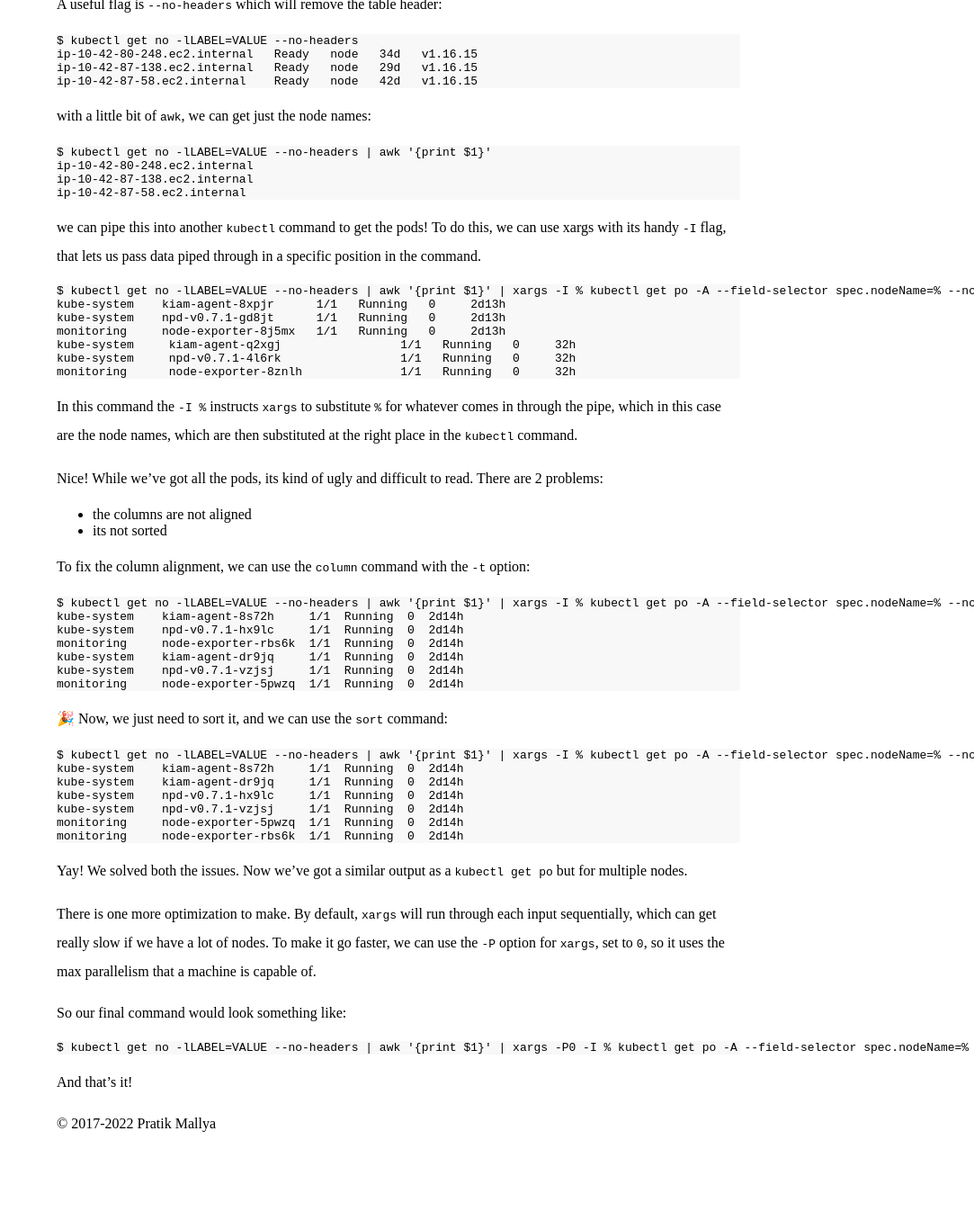
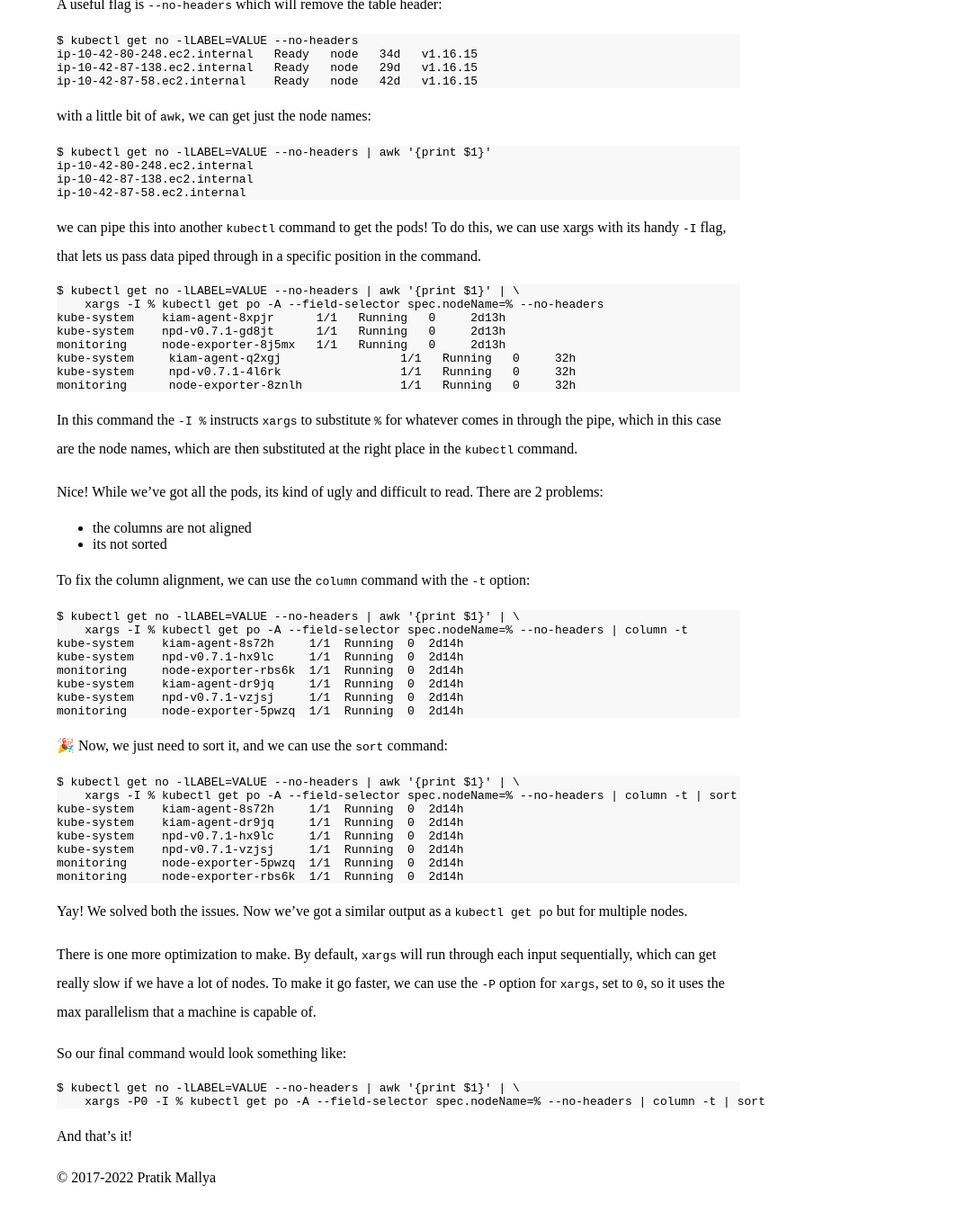
Before and after one commit to pratikmallya/pratikmallya.github.io, a Jekyll site: the page built from _posts/2022-05-05-getting-all-pods-on-nodes.md, in a window 1280 px wide and 1400 px high, scrolled down 537 px. Shown: the top 1357 px of the window at 90% size, without its empty margins (197-1280 px from the left). Built offline with Jekyll 4.4.1, drawn with Linux system fonts in a browser that asks for light colours.

Commit message:
space it out

````diff
--- a/_posts/2022-05-05-getting-all-pods-on-nodes.md
+++ b/_posts/2022-05-05-getting-all-pods-on-nodes.md
@@ -37,7 +37,8 @@ we can pipe this into another `kubectl` command to get the pods! To do this, we
 that lets us pass data piped through in a specific position in the command.
 
 ```
-$ kubectl get no -lLABEL=VALUE --no-headers | awk '{print $1}' | xargs -I % kubectl get po -A --field-selector spec.nodeName=% --no-headers
+$ kubectl get no -lLABEL=VALUE --no-headers | awk '{print $1}' | \
+    xargs -I % kubectl get po -A --field-selector spec.nodeName=% --no-headers
 kube-system    kiam-agent-8xpjr      1/1   Running   0     2d13h
 kube-system    npd-v0.7.1-gd8jt      1/1   Running   0     2d13h
 monitoring     node-exporter-8j5mx   1/1   Running   0     2d13h
@@ -56,7 +57,8 @@ Nice! While we've got all the pods, its kind of ugly and difficult to read. Ther
 To fix the column alignment, we can use the `column` command with the `-t` option:
 
 ```
-$ kubectl get no -lLABEL=VALUE --no-headers | awk '{print $1}' | xargs -I % kubectl get po -A --field-selector spec.nodeName=% --no-headers | column -t
+$ kubectl get no -lLABEL=VALUE --no-headers | awk '{print $1}' | \
+    xargs -I % kubectl get po -A --field-selector spec.nodeName=% --no-headers | column -t
 kube-system    kiam-agent-8s72h     1/1  Running  0  2d14h
 kube-system    npd-v0.7.1-hx9lc     1/1  Running  0  2d14h
 monitoring     node-exporter-rbs6k  1/1  Running  0  2d14h
@@ -67,7 +69,8 @@ monitoring     node-exporter-5pwzq  1/1  Running  0  2d14h
 🎉
 Now, we just need to sort it, and we can use the `sort` command:
 ```
-$ kubectl get no -lLABEL=VALUE --no-headers | awk '{print $1}' | xargs -I % kubectl get po -A --field-selector spec.nodeName=% --no-headers | column -t | sort
+$ kubectl get no -lLABEL=VALUE --no-headers | awk '{print $1}' | \
+    xargs -I % kubectl get po -A --field-selector spec.nodeName=% --no-headers | column -t | sort
 kube-system    kiam-agent-8s72h     1/1  Running  0  2d14h
 kube-system    kiam-agent-dr9jq     1/1  Running  0  2d14h
 kube-system    npd-v0.7.1-hx9lc     1/1  Running  0  2d14h
@@ -84,7 +87,8 @@ it uses the max parallelism that a machine is capable of.
 So our final command would look something like:
 
 ```
-$ kubectl get no -lLABEL=VALUE --no-headers | awk '{print $1}' | xargs -P0 -I % kubectl get po -A --field-selector spec.nodeName=% --no-headers | column -t | sort
+$ kubectl get no -lLABEL=VALUE --no-headers | awk '{print $1}' | \
+    xargs -P0 -I % kubectl get po -A --field-selector spec.nodeName=% --no-headers | column -t | sort
 ```
 
 And that's it!
````
